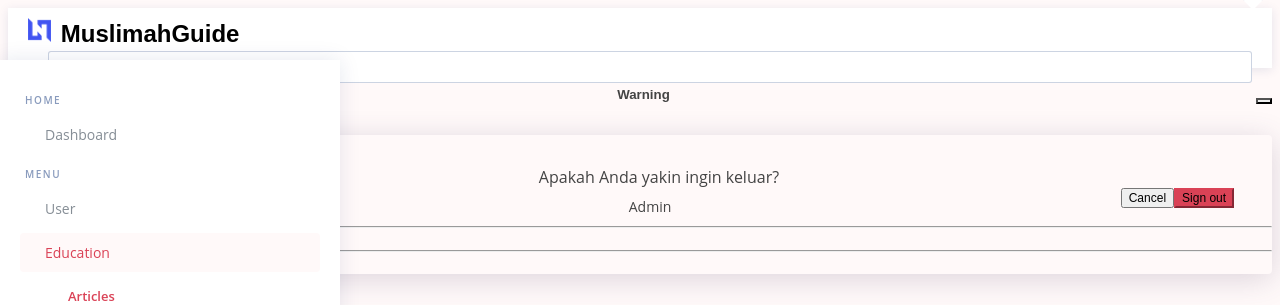
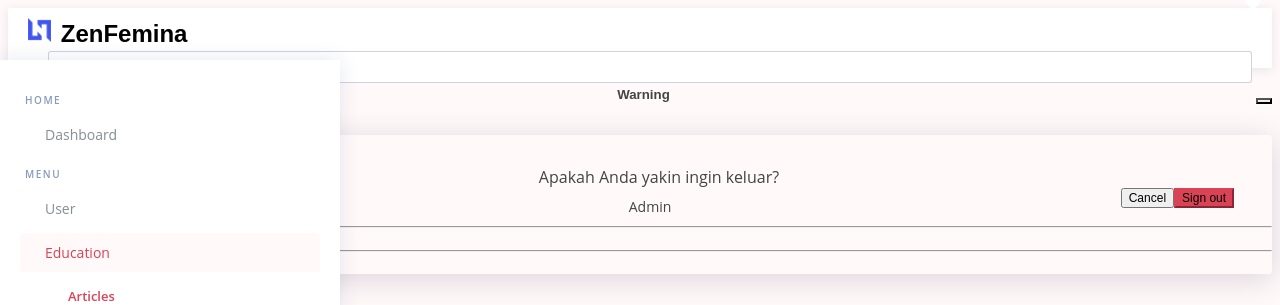
Before and after one commit to AzzaWafiqurrohmah/MuslimahGuide, a PHP site: the page made by src/view/article.php in a window 1280 px wide. Shown: the top 305 px of the page. Run offline with PHP 8.4, Linux system fonts and the light colour scheme; the template is opened without the code that fills it, so the values that code supplies are empty; grey boxes are pictures that could not be loaded.

Commit message:
docs: change name to ZenFemina

```diff
--- a/src/view/article.php
+++ b/src/view/article.php
@@ -11,7 +11,7 @@
     <div class="d-flex align-items-center justify-content-between">
         <a href="/dashboard" class="logo d-flex align-items-center">
             <img src="assets/img/logo.png" alt="">
-            <span class="d-none d-lg-block">MuslimahGuide</span>
+            <span class="d-none d-lg-block">ZenFemina</span>
         </a>
         <i class="bi bi-list toggle-sidebar-btn"></i>
     </div><!-- End Logo -->
--- a/src/view/dashboard.php
+++ b/src/view/dashboard.php
@@ -10,7 +10,7 @@
     <div class="d-flex align-items-center justify-content-between">
         <a href="/dashboard" class="logo d-flex align-items-center">
             <img src="assets/img/logo.png" alt="">
-            <span class="d-none d-lg-block">MuslimahGuide</span>
+            <span class="d-none d-lg-block">ZenFemina</span>
         </a>
         <i class="bi bi-list toggle-sidebar-btn"></i>
     </div><!-- End Logo -->
--- a/src/view/editArticle.php
+++ b/src/view/editArticle.php
@@ -10,7 +10,7 @@
     <div class="d-flex align-items-center justify-content-between">
         <a href="/dashboard" class="logo d-flex align-items-center">
             <img src="assets/img/logo.png" alt="">
-            <span class="d-none d-lg-block">MuslimahGuide</span>
+            <span class="d-none d-lg-block">ZenFemina</span>
         </a>
         <i class="bi bi-list toggle-sidebar-btn"></i>
     </div><!-- End Logo -->
--- a/src/view/profile.php
+++ b/src/view/profile.php
@@ -10,7 +10,7 @@
     <div class="d-flex align-items-center justify-content-between">
         <a href="/dashboad" class="logo d-flex align-items-center">
             <img src="/assets/img/logo.png" alt="">
-            <span class="d-none d-lg-block">MuslimahGuide</span>
+            <span class="d-none d-lg-block">ZenFemina</span>
         </a>
         <i class="bi bi-list toggle-sidebar-btn"></i>
     </div><!-- End Logo -->
--- a/src/view/uploadArticle.php
+++ b/src/view/uploadArticle.php
@@ -10,7 +10,7 @@
     <div class="d-flex align-items-center justify-content-between">
       <a href="/dashboard" class="logo d-flex align-items-center">
         <img src="assets/img/logo.png" alt="">
-        <span class="d-none d-lg-block">MuslimahGuide</span>
+        <span class="d-none d-lg-block">ZenFemina</span>
       </a>
       <i class="bi bi-list toggle-sidebar-btn"></i>
     </div><!-- End Logo -->
--- a/src/view/userTable.php
+++ b/src/view/userTable.php
@@ -10,7 +10,7 @@
     <div class="d-flex align-items-center justify-content-between">
         <a href="/dashboard" class="logo d-flex align-items-center">
             <img src="/assets/img/logo.png" alt="">
-            <span class="d-none d-lg-block">MuslimahGuide</span>
+            <span class="d-none d-lg-block">ZenFemina</span>
         </a>
         <i class="bi bi-list toggle-sidebar-btn"></i>
     </div><!-- End Logo -->
```
